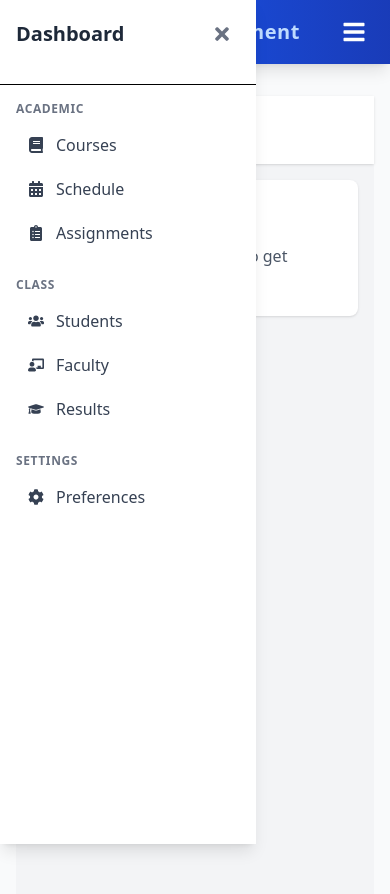
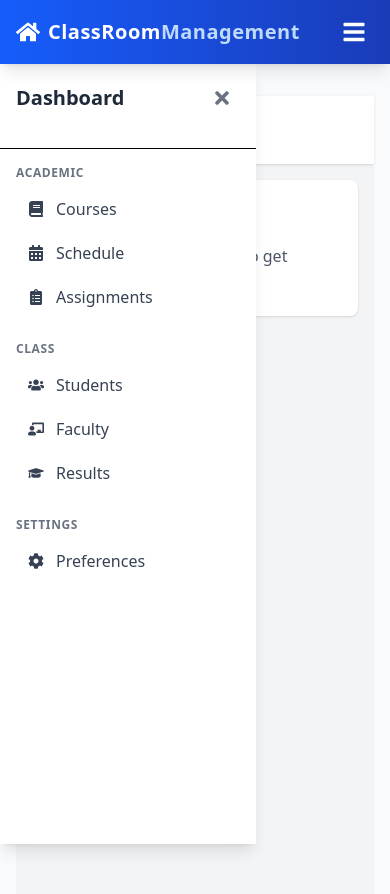
Before and after one commit to ShudarsanRegmi/ClassMgmtSysOS-, a React (Vite) app in the folder frontend-classmgmt/: page /dashboard in a window 390 px wide. Shown: the top 894 px of the page. Built offline with nearby package versions, Linux system fonts and the light colour scheme; no server answers; sample sign-in values are in the browser's storage.

Commit message:
fix: improve dashboard UI with better sidebar responsiveness and semester selector styling

```diff
--- a/frontend-classmgmt/src/components/Dashboard.jsx
+++ b/frontend-classmgmt/src/components/Dashboard.jsx
@@ -48,9 +48,9 @@ const Dashboard = () => {
       {/* Sidebar */}
       <aside
         className={`
-          fixed inset-y-0 left-0 z-50 w-64 bg-white shadow-lg transform transition-transform duration-300 ease-in-out
+          fixed top-[64px] bottom-0 left-0 z-40 w-64 bg-white shadow-lg transform transition-transform duration-300 ease-in-out
           ${isSidebarOpen ? 'translate-x-0' : '-translate-x-full'}
-          md:relative md:translate-x-0
+          md:relative md:translate-x-0 md:top-0
         `}
       >
         <div className="flex flex-col h-full">
```
